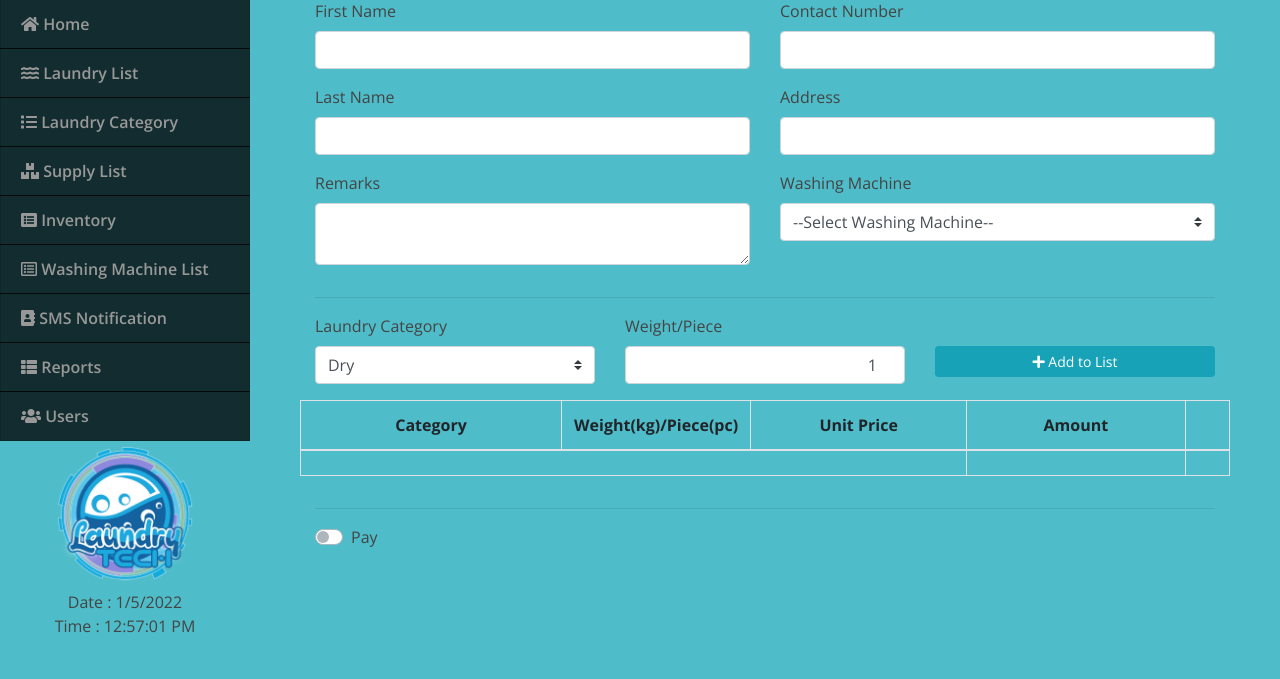
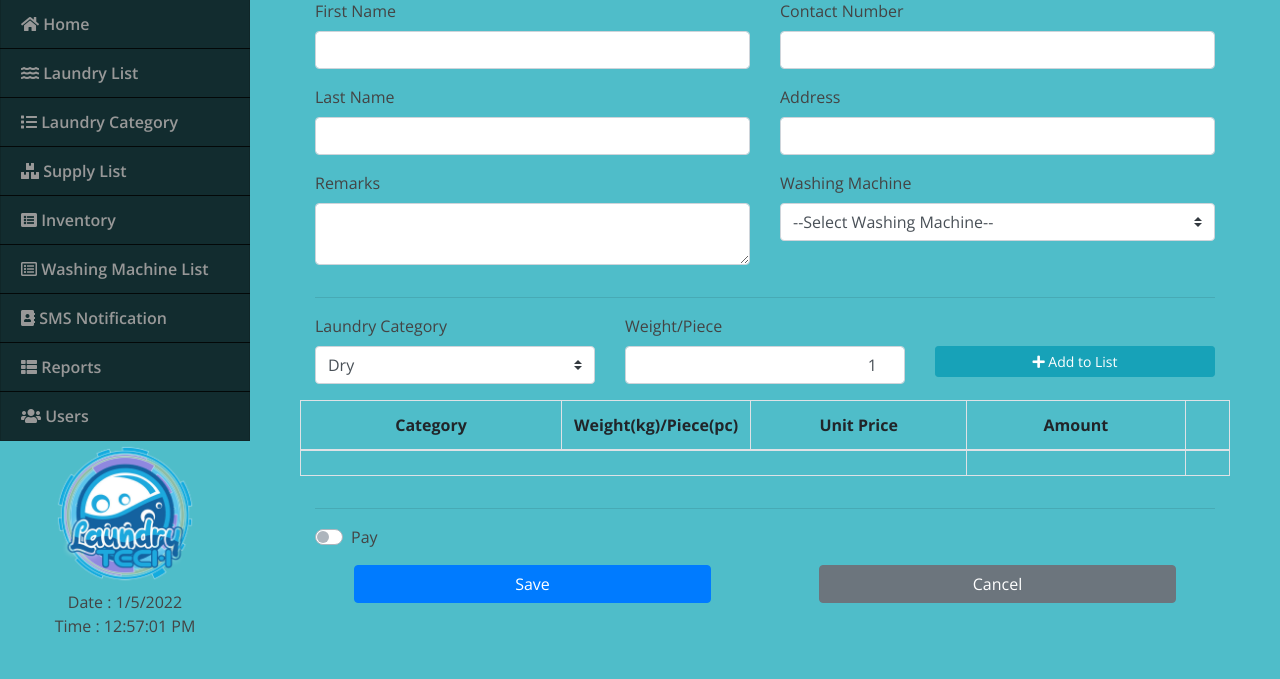
Before and after one commit to rio4short16/laundry-tech-master, a PHP site: page /index.php?page=manage_laundry in a window 1280 px wide. Shown: the part 121-800 px from the top of the page. Run offline with PHP 8.4, Linux system fonts and the light colour scheme; the visitor is signed in with stand-in values (Sample User, id 1); data comes from the database, SQL or seed files in the repository; a stand-in replaces the project's code that opens the database connection; lists and menus that the app fills with data are empty; some libraries are stand-ins or nearby versions.

Commit message:
Fixing manage laundry

```diff
--- a/admin_class.php
+++ b/admin_class.php
@@ -203,8 +203,8 @@
 
 	function save_laundry(){
 		extract($_POST);
-		$data = " customer_name = '$customer_name' ";
-		$data .= ", first_name = '$first_name' ";
+		// $data = " customer_name = '$customer_name' ";
+		$data .= " first_name = '$first_name' ";
 		$data .= ", last_name = '$last_name' ";
 		$data .= ", customer_address = '$customer_address' ";
 		$data .= ", remarks = '$remarks' ";
--- a/index.php
+++ b/index.php
@@ -105,7 +105,7 @@
         $(this).remove();
       })
   }
-  window.uni_modal = function($title = '' , $url='',$size=""){
+  window.uni_modal = function($title = '', $url='',$size=""){
     start_load()
     $.ajax({
         url:$url,
--- a/laundry.php
+++ b/laundry.php
@@ -140,9 +140,11 @@
 	$(function(){
 		$('#new_laundry').click(function(){
 			uni_modal('New Laundry','manage_laundry.php','mid-large')
+			$("#uni_modal .modal-footer").hide();
 		})
 		$('.edit_laundry').click(function(){
 			uni_modal('Edit Laundry','manage_laundry.php?id='+$(this).attr('data-id'),'mid-large')
+			$("#uni_modal .modal-footer").hide();
 		})
 		$('.delete_laundry').click(function(){
 			_conf("Are you sure to remove this data from list?","delete_laundry",[$(this).attr('data-id')])
--- a/manage_laundry.php
+++ b/manage_laundry.php
@@ -152,7 +152,7 @@
 				<div class="col-md-4">
 					<div class="form-group">
 						<label for="" class="control-label">Laundry Category</label>
-						<select class="custom-select browser-default" id="laundry_category_id">
+						<select class="form-control custom-select browser-default" id="laundry_category_id">
 							<?php
 								$cat = $conn->query("SELECT * FROM laundry_categories order by name asc");
 								while($row = $cat->fetch_assoc()):
@@ -223,7 +223,7 @@
 				</table>
 			</div>
 			<hr>
-			<div class="row justify-content-between align-items-item">
+			<div class="row justify-content-between align-items-center">
 				<div class="col-4 form-group">
 					<div class="custom-control custom-switch" id="pay-switch">
 					  <input type="checkbox" class="custom-control-input" value="1" name="pay" id="paid" <?php echo isset($pay_status) && $pay_status == 1 ? 'checked' :'' ?>>
@@ -231,7 +231,7 @@
 					</div>
 				</div>
 			</div>
-			<div class="row justify-content-between align-items-item" id="payment">
+			<div class="row justify-content-between align-items-center" id="payment">
 				<div class="col-md-6">
 					<div class="form-group">
 						<label for="" class="control-label">Amount Tendered</label>
@@ -248,6 +248,18 @@
 					<div class="form-group">
 						<label for="" class="control-label">Change</label>
 						<input type="number" step="any" min="1" value="<?php echo isset($amount_change) ? $amount_change : 0 ?>" class="form-control text-right" name="change" readonly="">
+					</div>
+				</div>
+			</div>
+			<div class="row justify-content-around align-items-center">
+				<div class="col-md-5">
+					<div class="form-group">
+						<input type="submit" value="Save" class="btn btn-primary btn-block" id='submit'>
+					</div>
+				</div>
+				<div class="col-md-5">
+					<div class="form-group">
+						<button type="button" class="btn btn-secondary btn-block" data-dismiss="modal">Cancel</button>
 					</div>
 				</div>
 			</div>
```
